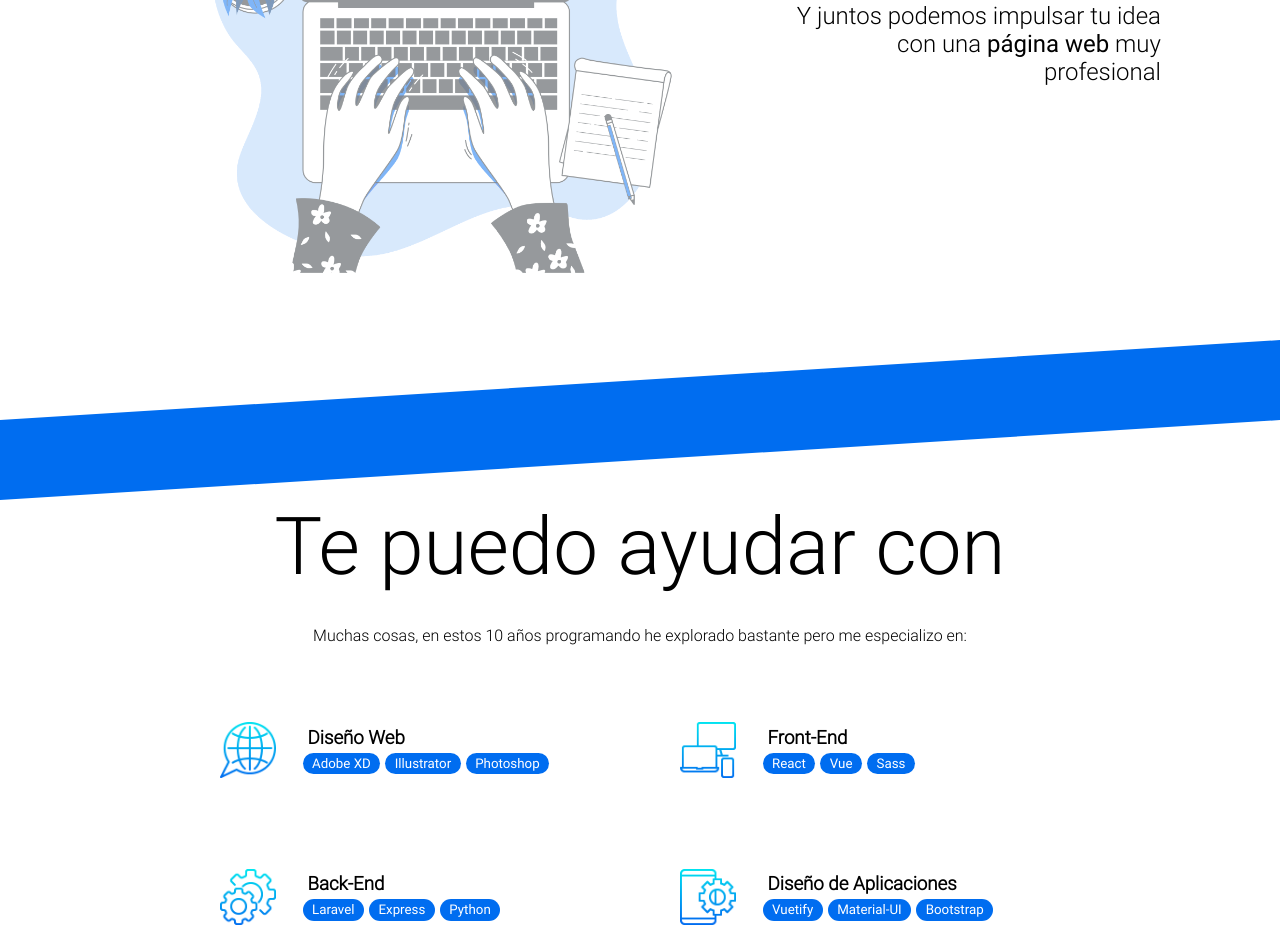
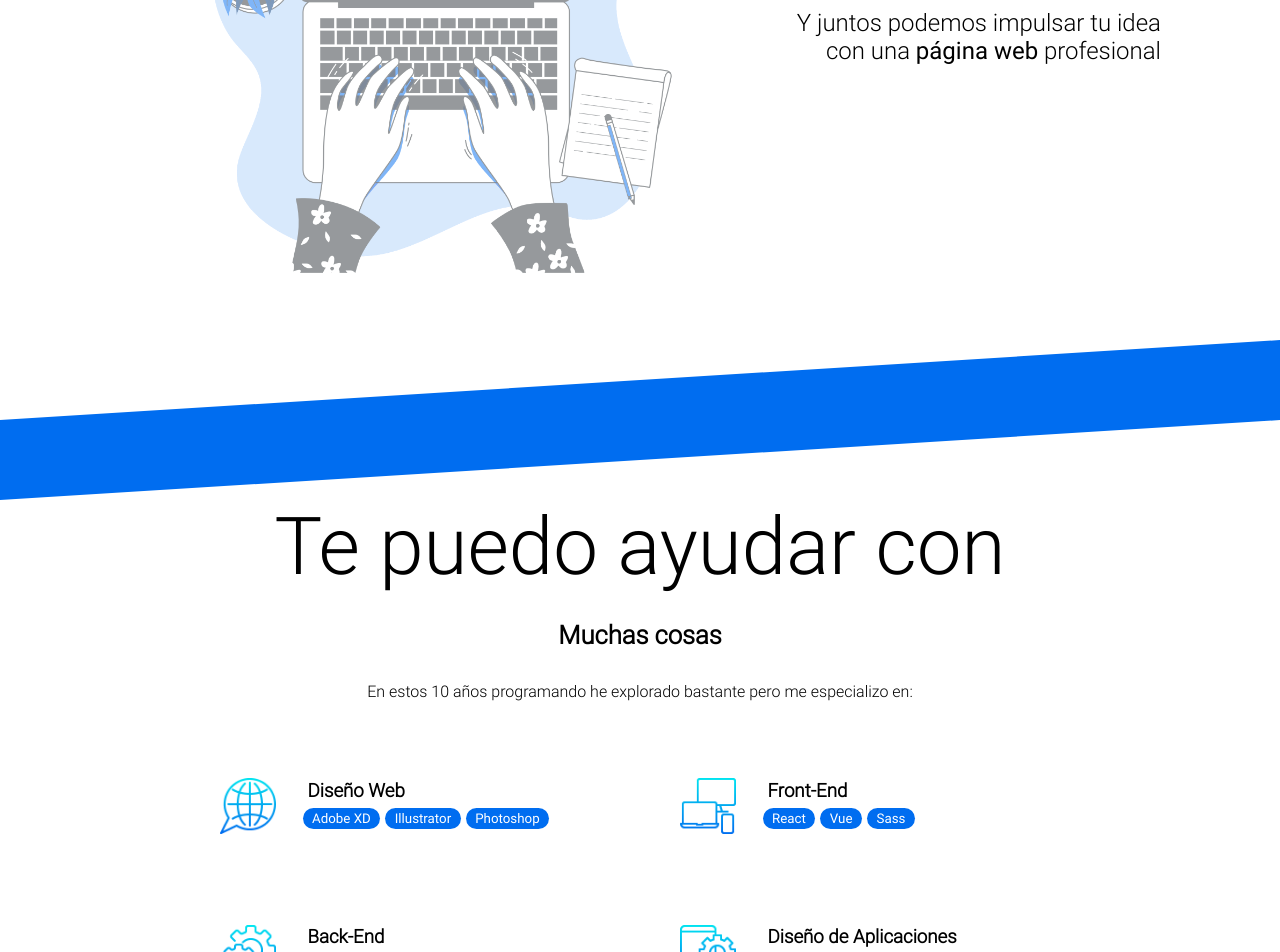
Before and after one commit to paolo-bonelli/paolo-bonelli.github.io, a website built with webpack: page src/index.html in a window 1280 px wide. Shown: the part 276-1228 px from the top of the page. Built offline with nearby package versions, Linux system fonts and the light colour scheme.

Commit message:
Errores de contenido corregidos

```diff
--- a/src/index.html
+++ b/src/index.html
@@ -10,16 +10,15 @@
       <div id="triangulo1"></div>
       <div id="saludo">
         <h1>¡Hola, soy Paolo!</h1>
-        <p>Y juntos podemos impulsar tu idea con una <span>página web</span> muy profesional</p>
+        <p>Y juntos podemos impulsar tu idea con una <span>página web</span> profesional</p>
       </div>
       <div class="triangulo-inf"></div>
     </div>
     <div id="mis-habilidades">
       <div class="triangulo-sup"></div>
       <h1>Te puedo ayudar con</h1>
-      <p>
-        Muchas cosas, en estos 10 años programando he explorado bastante pero me especializo en:
-      </p>
+      <h3>Muchas cosas</h3>
+      <p>En estos 10 años programando he explorado bastante pero me especializo en:</p>
       <div id="habilidades">
         <div id="web-design" class="habilidad">
           <div class="habilidad-img"></div>
--- a/src/styles/main.scss
+++ b/src/styles/main.scss
@@ -116,6 +116,12 @@ body {
     margin-top: 10vh;
   }
 
+  & > h3 {
+    margin: 0;
+    margin-top: 1em;
+    font-size: 1.6em;
+  }
+
   & > p {
     margin: 2em 0px;
   }
@@ -150,6 +156,7 @@ body {
 
   & .herramientas {
     display: flex;
+    flex-wrap: wrap;
   }
 
   & span {
@@ -163,7 +170,7 @@ body {
     align-items: center;
     padding: 0px 0.7em;
     border-radius: 0.9em;
-    margin: 0px 0.2em;
+    margin: 0.2em;
   }
 
   & h3 {
```
